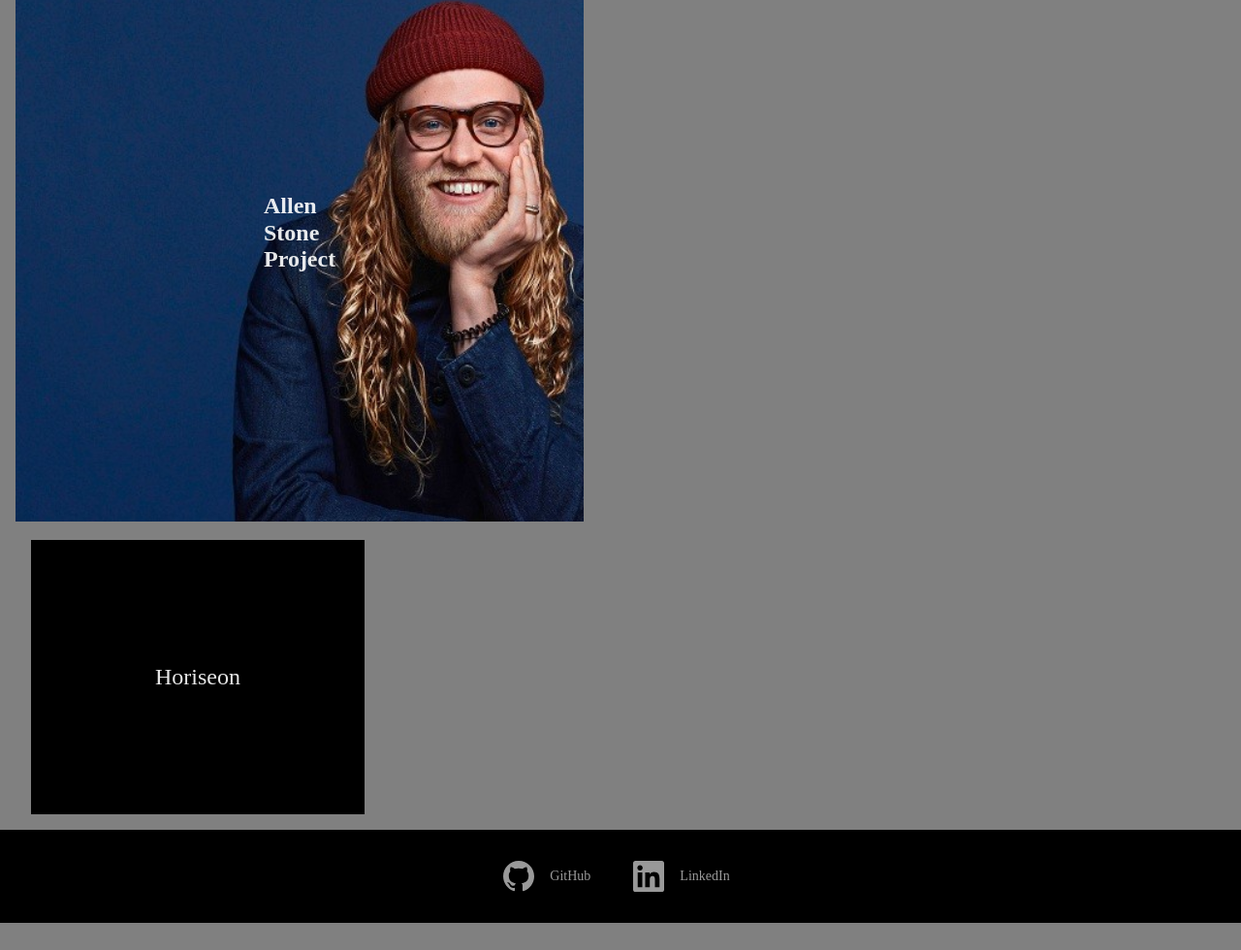
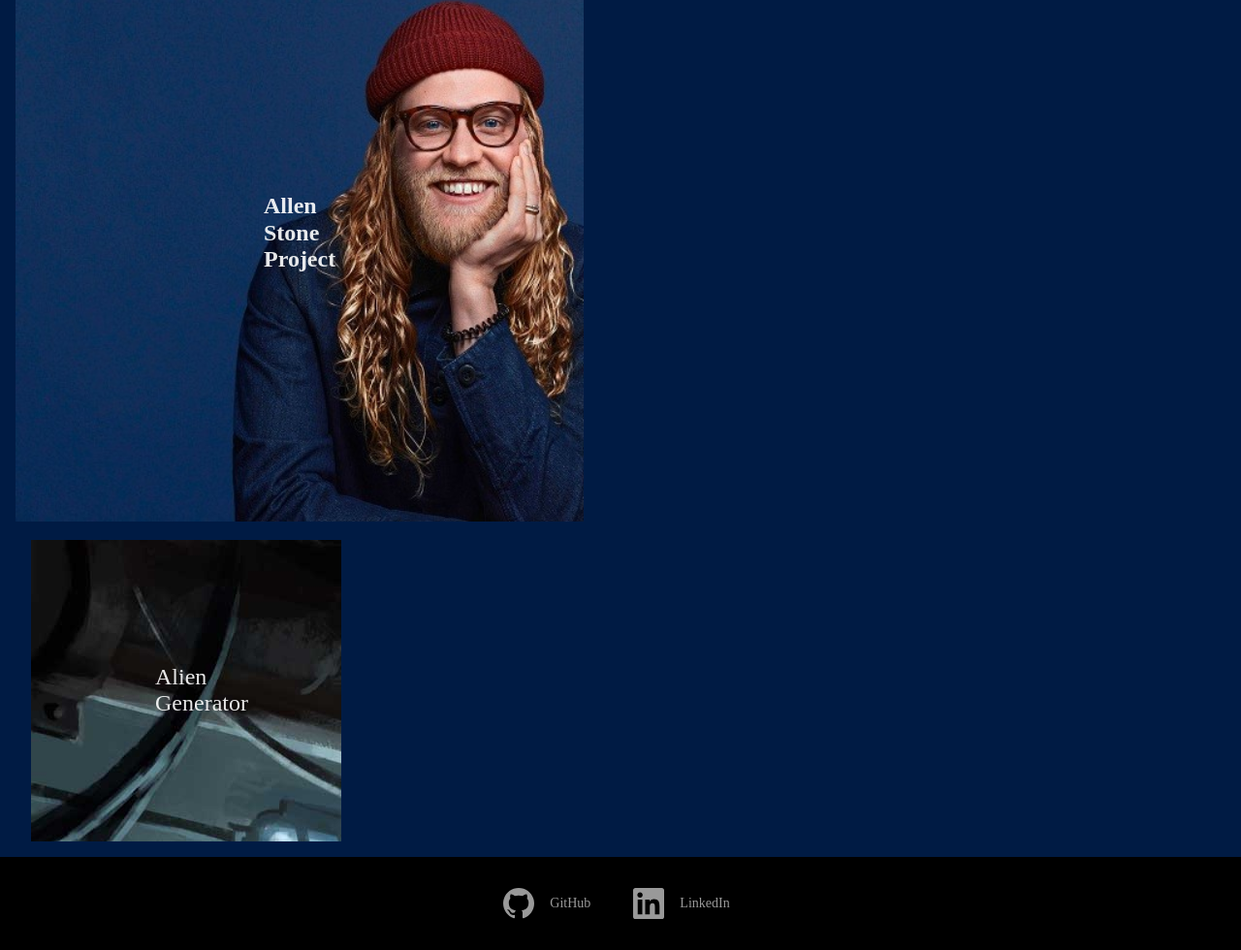
Before and after one commit to symlara/coding-world, a plain HTML site: page index.html in a window 1280 px wide. Shown: the part 853-1833 px from the top of the page at 97% size. Before the commit the page ends 1805 px from the top, so only its background shows below. Drawn offline with nearby package versions, Linux system fonts and the light colour scheme.

Commit message:
added new project with bg image. added new font family

```diff
--- a/assets/style.css
+++ b/assets/style.css
@@ -4,7 +4,11 @@ html {
 
 /* body styles */
 .bg-gray {
-  background-color: gray;
+  background-color: #001B44;
+}
+
+.bg-black {
+  color: gray;
 }
 
 .black {
@@ -32,6 +36,6 @@ html {
   background-size: cover;
 }
 
-.bg-light-blue {
-  background-color: #000000;
+#work {
+  background-image: url("./images/lifeform_background.jpg");
 }
--- a/index.html
+++ b/index.html
@@ -3,15 +3,16 @@
 <head>
   <meta charset="UTF-8">
     <!-- link to stylesheet goes here -->
+    <link rel="stylesheet" href="assets/style.css">
     <link rel="stylesheet" href="https://unpkg.com/tachyons@4.12.0/css/tachyons.min.css"/>
-    <link rel="stylesheet" href="assets/style.css">
+    <link href="https://fonts.googleapis.com/css2?family=Lora&display=swap" rel="stylesheet">
     <meta charset="UTF-8">
     <meta name="viewport" content="width=device-width, initial-scale=1.0">
     <title>Aaliyah Symlar Portfolio</title>
 </head>
-<body class="bg-gray black">
+<body class="bg-navy gray">
     <!-- navigation/header section begins -->
-    <header class="bg-black-90 w-100 ph3 pv3 pv4-ns ph4-m ph5-l">
+    <header class="bg-black-90 w-100 ph3 pv3 pv4-ns ph4-m ph5-l link white-60">
       <nav class="f6 fw6 ttu tracked">
           <a class="link dim white dib mr3" href="#what-i-do" title="About">About Me</a>
           <a class="link dim white dib mr3" href="#my-work" title="work">My Work</a>
@@ -39,10 +40,10 @@
           <section id="my-work">
             <h1 class="mh5">My Work</h1>
           <div class="w-25 mr2 mh3 project_1">
-          <h3><a class="grow dib f3-ns no-underline white-90 pa7 allen" href="https://symlara.github.io/about-allen-project/">Allen Stone Project</a></h3>
+          <h3><a class="grow dib f3-ns no-underline white-90 pa7 allen" href="https://symlara.github.io/about-allen-project/" target="_blank">Allen Stone Project</a></h3>
           </div>
-          <div class="w-100 w-25-ns pr5 mv3 mh4">
-            <a class="grow dib f3-ns no-underline white-90 pa6 bg-black" href="https://symlara.github.io/horiseon-fresh/">Horiseon</a>
+          <div class="w-100 w-25-ns pr5 mv3 mh4" id="work">
+            <a class="grow dib f3-ns no-underline white-90 pa6" href="http://alien-generator.herokuapp.com" target="_blank">Alien Generator</a>
           </div>
           </section>
 
```
Also changed, not shown: assets/images/lifeform_background.jpg (added).
